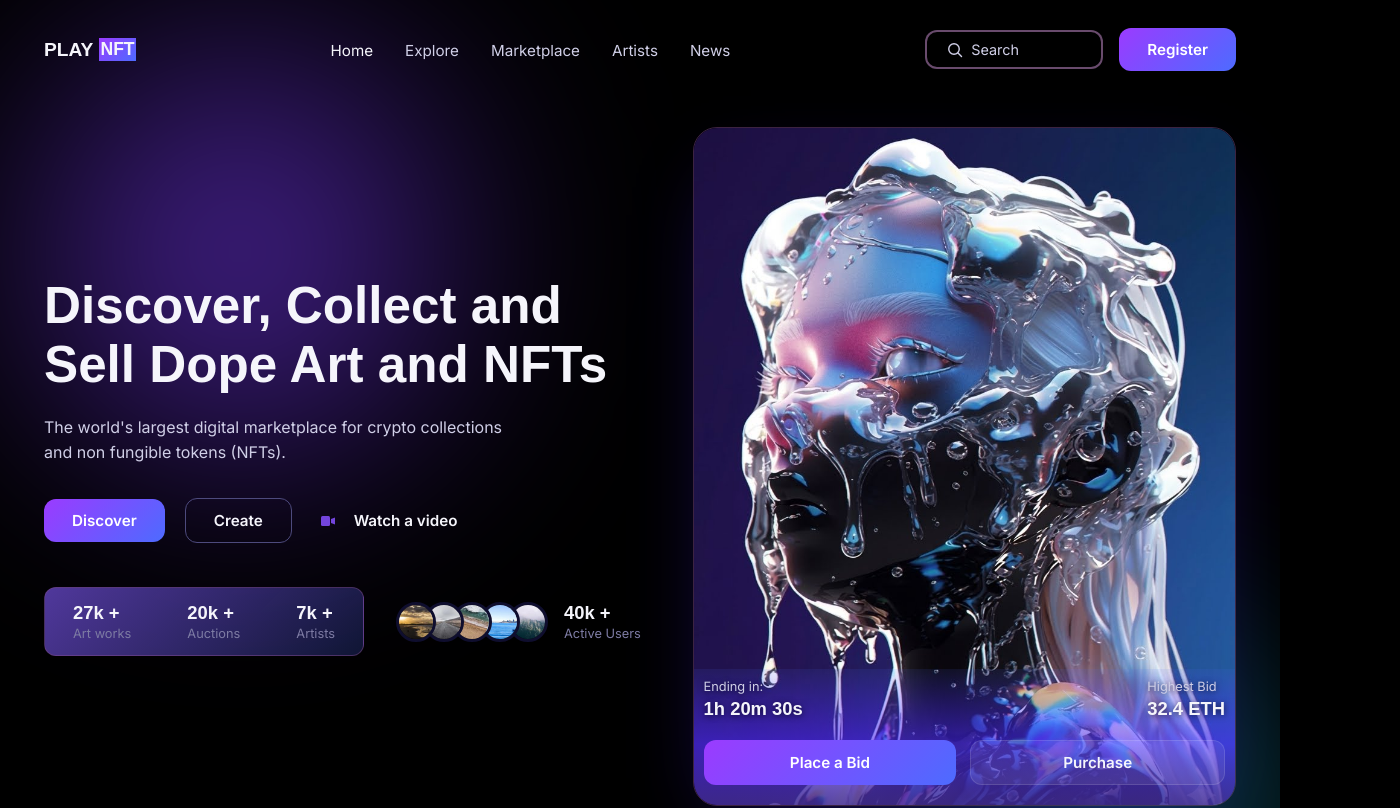
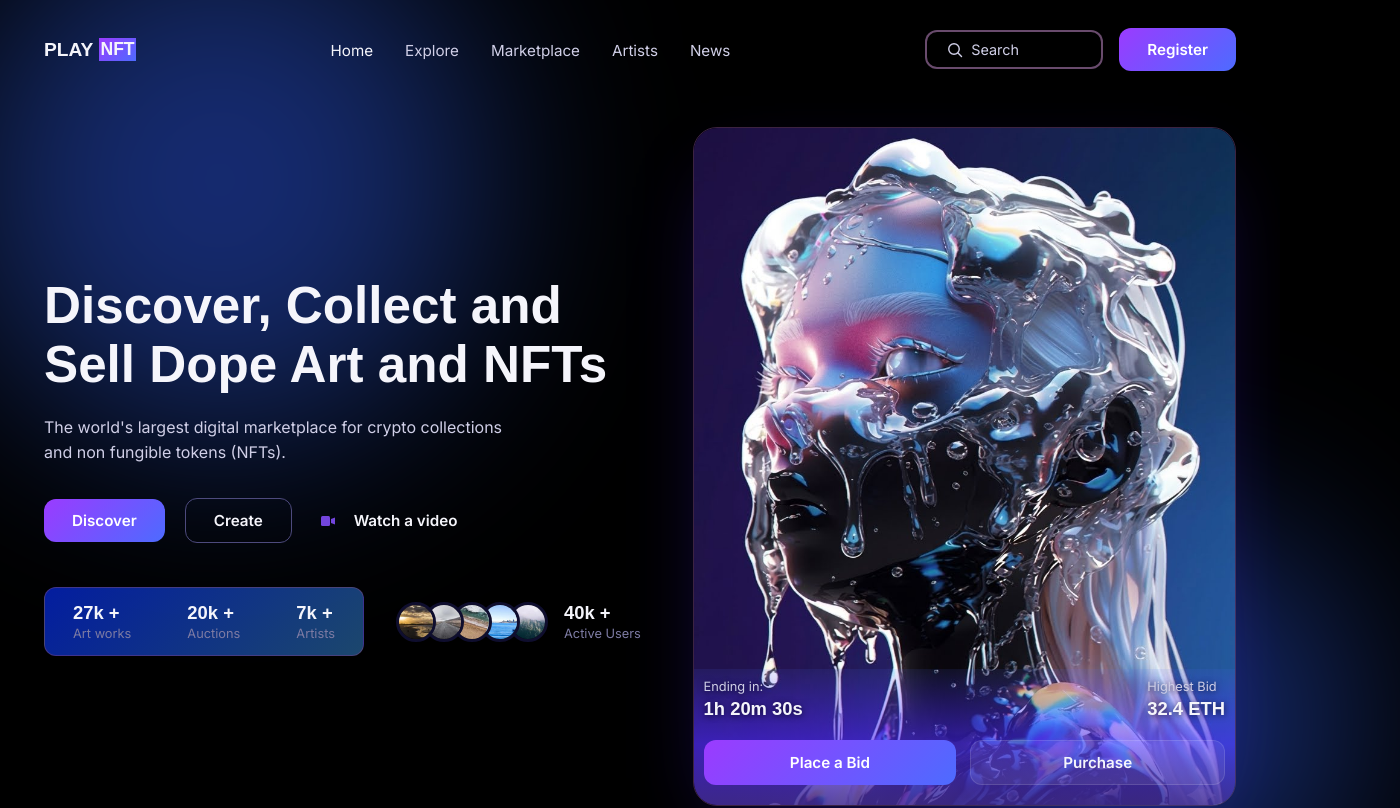
Before and after one commit to LIKESTEM/UI-Challenge-One, a React (Vite) app: page / in a window 1280 px wide. Shown: the top 808 px of the page, 1400 px wide, since content can reach past the window. Built offline with nearby package versions, Linux system fonts and the light colour scheme.

Commit message:
fixed the glow of the radial gradient body background color

```diff
--- a/src/components/ExploreArtworks/ExploreArtworks.module.css
+++ b/src/components/ExploreArtworks/ExploreArtworks.module.css
@@ -13,7 +13,7 @@
   right: -260px;
   width: 900px;
   height: 700px;
-  background: radial-gradient(ellipse, #3b63ffbf 0%, #17b3cf80 45%, transparent 75%);
+  background: var(--gradient-top-bottom);
   filter: blur(90px);
   pointer-events: none;
 }
--- a/src/components/Footer/Footer.module.css
+++ b/src/components/Footer/Footer.module.css
@@ -12,7 +12,7 @@
   left: -160px;
   width: min(700px, 100%);
   height: 360px;
-  background: radial-gradient(ellipse, #6d2eff73 0%, #17b3cf4d 50%, transparent 75%);
+  background: var(--gradient-top-bottom);
   filter: blur(70px);
   pointer-events: none;
 }
--- a/src/components/Hero/Hero.module.css
+++ b/src/components/Hero/Hero.module.css
@@ -9,7 +9,7 @@
   align-items: center;
 }
 
-.hero::before,
+/* .hero::before,
 .hero::after {
   content: "";
   position: absolute;
@@ -33,7 +33,7 @@
   width: 480px;
   height: 480px;
   background: radial-gradient(circle, #1db6d173 0%, transparent 70%);
-}
+} */
 
 .heading {
   font-size: clamp(2.2rem, 4.2vw, 3.2rem);
--- a/src/index.css
+++ b/src/index.css
@@ -13,7 +13,9 @@
   --color-text-dim: #7d7ba3;
 
   --gradient-brand: linear-gradient(135deg, #9b3bff 0%, #4d6bff 100%);
-  --gradient-brand-soft: linear-gradient(135deg, #50389c 0%, #4d6bff33 100%);
+  --gradient-brand-soft: linear-gradient(135deg, #0428ddb8 0%, #3589d284 100%);
+
+  --gradient-top-bottom: radial-gradient(ellipse, #294fe78f 0%, #2f5fe16a 45%, transparent 75%);
 
   --font-heading: "Orbitron", sans-serif;
   --font-body: "Inter", system-ui, -apple-system, sans-serif;
@@ -55,6 +57,35 @@ h1, h2, h3, h4 {
   line-height: 1.15;
 }
 
+body::before,
+body::after {
+  content: "";
+  position: absolute;
+  z-index: -1;
+  border-radius: 50%;
+  pointer-events: none;
+  filter: blur(90px);
+}
+
+body::before {
+  top: -140px;
+  left: -100px;
+  width: 640px;
+  height: 640px;
+  background: var(--gradient-top-bottom);
+}
+
+body::after {
+  bottom: -160px;
+  right: -120px;
+  width: 480px;
+  height: 480px;
+  background: var(--gradient-top-bottom);
+}
+
+
+
+
 a {
   color: inherit;
   text-decoration: none;
```
